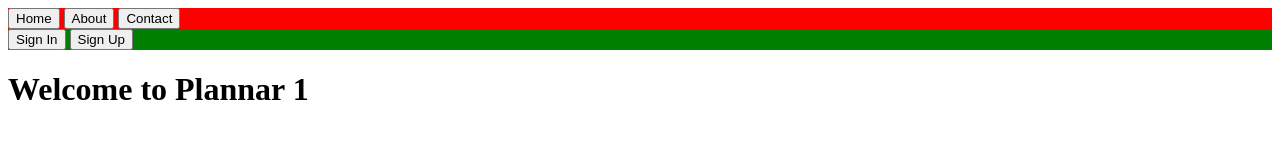
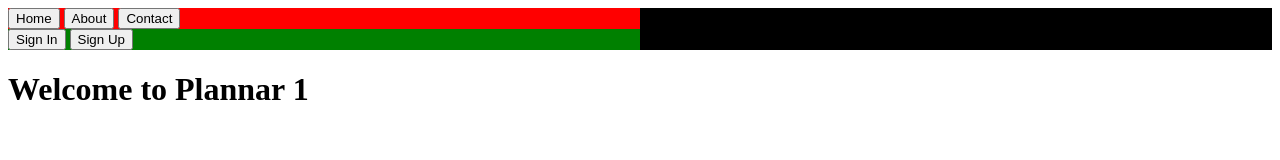
Before and after one commit to CaffeMacchiato/Plannar-Updated, a plain HTML site: page index.html in a window 1280 px wide. Drawn offline with Linux system fonts and the light colour scheme.

Commit message:
Update homepage.css

```diff
--- a/homepage.css
+++ b/homepage.css
@@ -9,10 +9,14 @@
   flex-direction: row;
   justify-content: flex-start;
   background-color: red;
+  width: 50%;
+  height: 10%;
 }
 
 .nav-bar-right {
   flex-direction: row;
   justify-content: flex-end;
   background-color: green;
+  width: 50%;
+  height: 10%;
 }
```
